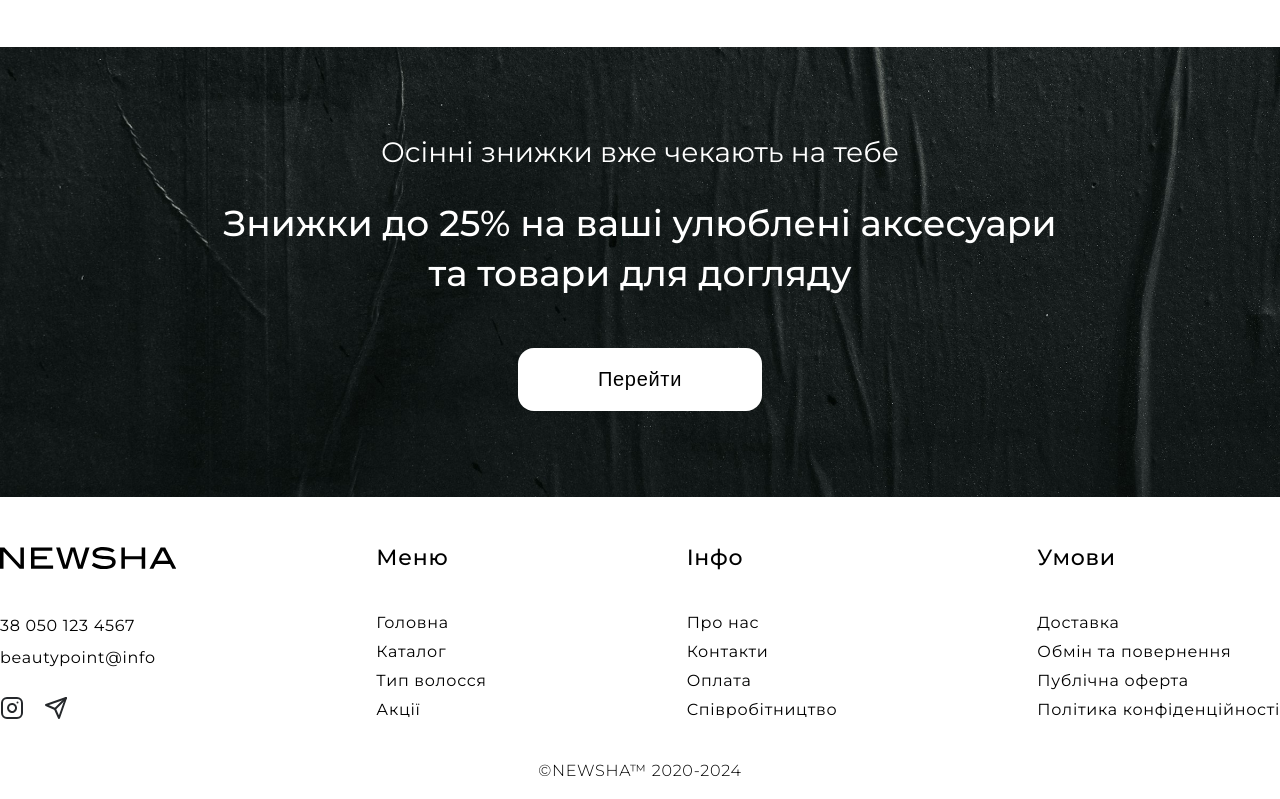
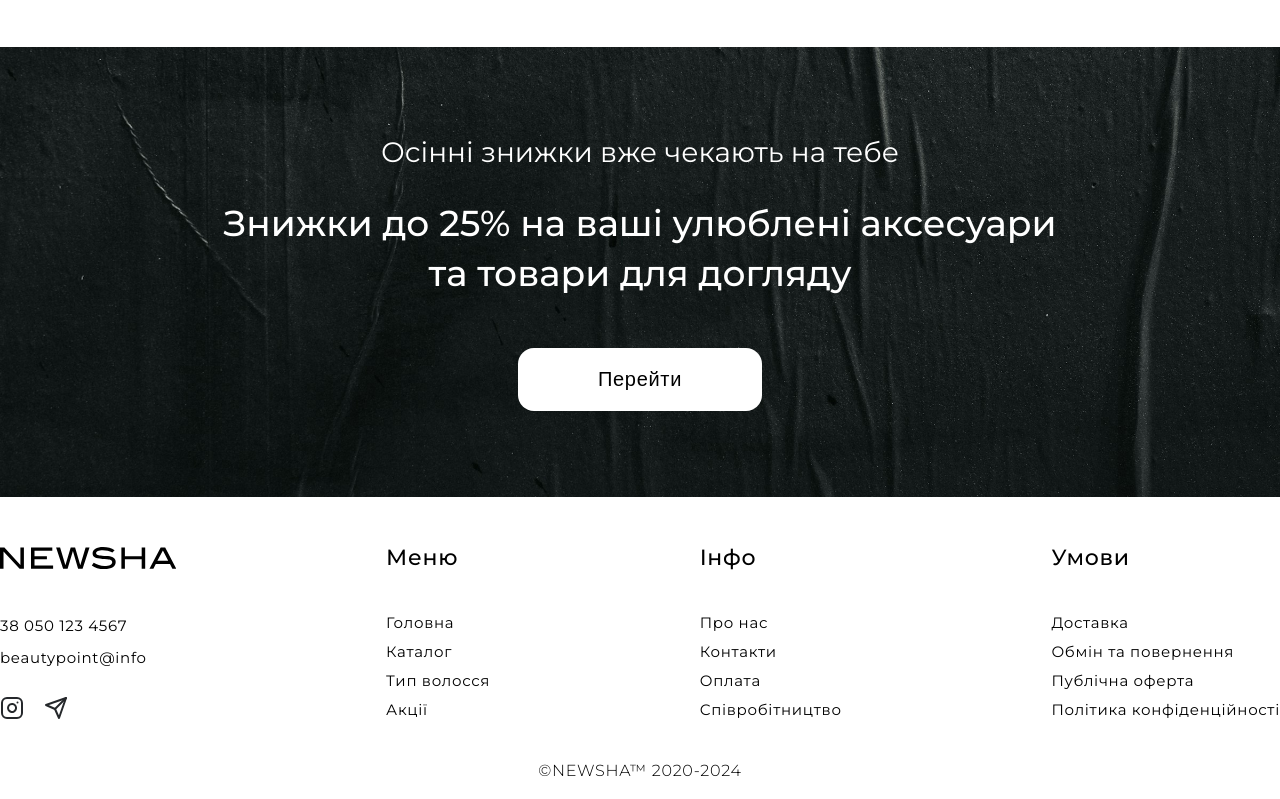
Before and after one commit to itsaleks-dev/newsha2, a website built with webpack: page src/index.html in a window 1280 px wide. Shown: the part 1287-2086 px from the top of the page. Built offline with nearby package versions, Linux system fonts and the light colour scheme.

Commit message:
resize fonts section footer

```diff
--- a/src/styles/layout/_footer.scss
+++ b/src/styles/layout/_footer.scss
@@ -29,7 +29,7 @@
 
     &__links {
         margin-top: 15px;
-        font-size: 16px;
+        font-size: 15px;
         font-weight: 400;
         letter-spacing: 0.7px;
         line-height: 17px;
@@ -54,6 +54,10 @@
         font-weight: 500;
         letter-spacing: 0.7px;
         color: vars.$black;
+
+        @media (max-width: map.get(bp.$grid-breakpoints, md)) {
+            font-size: 18px;
+        }
     }
 
     &__list {
@@ -63,7 +67,7 @@
     }
 
     &__link {
-        font-size: 16px;
+        font-size: 15px;
         font-weight: 400;
         letter-spacing: 0.7px;
         line-height: 17px;
```
